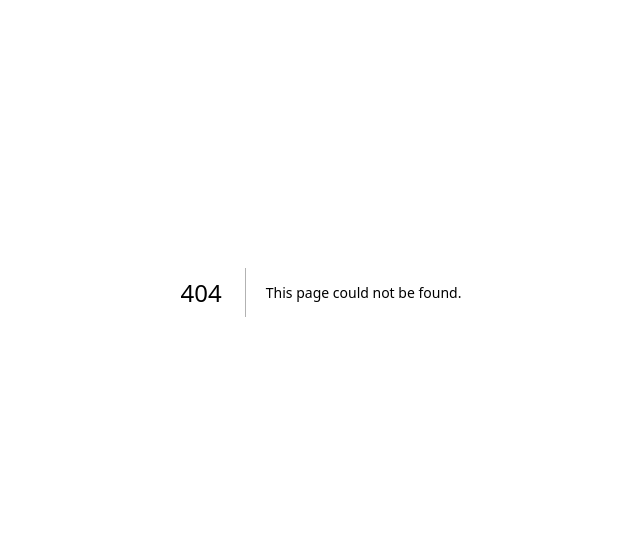
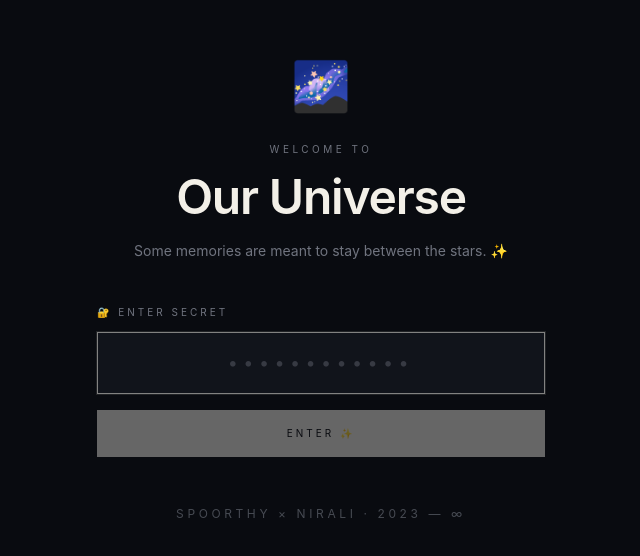
Before and after one commit to niralidbafna/spoorthy-museum, a Next.js app: page /unlock in a window 1280 px wide. Before the commit this address had no page. Shown: the part 108-664 px from the top of the page, without its empty margins (319-959 px from the left). Built offline with nearby package versions, Linux system fonts and the light colour scheme.

Commit message:
Implement unlock functionality with password protection and middleware for access control

```diff
--- /dev/null
+++ b/app/api/unlock/route.ts
@@ -0,0 +1,48 @@
+import { NextResponse } from 'next/server';
+
+export async function POST(request: Request) {
+  try {
+    const { password } = await request.json();
+
+    console.log('Password received:', !!password);
+    console.log(
+      'Environment password exists:',
+      !!process.env.MUSEUM_PASSWORD
+    );
+
+    if (
+      !password ||
+      password !== process.env.MUSEUM_PASSWORD
+    ) {
+      return NextResponse.json(
+        { error: 'Invalid password' },
+        { status: 401 }
+      );
+    }
+
+    const response = NextResponse.json({
+      success: true,
+    });
+
+    response.cookies.set({
+      name: 'museum_access',
+      value: 'granted',
+      httpOnly: true,
+      secure: false,
+      sameSite: 'lax',
+      path: '/',
+      maxAge: 60 * 60 * 24 * 30,
+    });
+
+    console.log('Museum access cookie set');
+
+    return response;
+  } catch (error) {
+    console.error('Unlock error:', error);
+
+    return NextResponse.json(
+      { error: 'Something went wrong' },
+      { status: 500 }
+    );
+  }
+}
--- /dev/null
+++ b/app/unlock/page.tsx
@@ -0,0 +1,5 @@
+import { MuseumPassword } from '@/components/MuseumPassword';
+
+export default function UnlockPage() {
+  return <MuseumPassword />;
+}
--- /dev/null
+++ b/components/MuseumPassword.tsx
@@ -0,0 +1,204 @@
+'use client';
+
+import { FormEvent, useState } from 'react';
+import { motion, AnimatePresence } from 'framer-motion';
+
+export function MuseumPassword() {
+  const [password, setPassword] = useState('');
+  const [error, setError] = useState('');
+  const [loading, setLoading] = useState(false);
+  const [wrongAttempt, setWrongAttempt] = useState(false);
+
+  const wrongMessages = [
+    "Hmm... you're in the wrong universe. 👀",
+    "That constellation doesn't exist here. 🌚",
+    "Nice try, astronaut. 🚀",
+    "The stars say... absolutely not. ✨",
+    "Access denied by the universe. 🌌",
+    "That wasn't the secret. Try again, explorer. 🪐",
+    "The universe doesn't recognize you... yet. 👀",
+    "Wrong coordinates, astronaut. 🚀",
+  ];
+
+  const handleSubmit = async (e: FormEvent<HTMLFormElement>) => {
+    e.preventDefault();
+
+    if (!password.trim() || loading) return;
+
+    setLoading(true);
+    setError('');
+
+    try {
+      const response = await fetch('/api/unlock', {
+        method: 'POST',
+        headers: {
+          'Content-Type': 'application/json',
+        },
+        body: JSON.stringify({ password }),
+      });
+
+      if (response.ok) {
+        window.location.href = '/';
+        return;
+      }
+
+      const message =
+        wrongMessages[
+          Math.floor(Math.random() * wrongMessages.length)
+        ];
+
+      setWrongAttempt(true);
+      setError(message);
+      setPassword('');
+
+      setTimeout(() => {
+        setWrongAttempt(false);
+      }, 500);
+    } catch (error) {
+      console.error('Unlock error:', error);
+
+      setError(
+        'Something went wrong somewhere in the universe. 🌌'
+      );
+    } finally {
+      setLoading(false);
+    }
+  };
+
+  return (
+    <main className="flex min-h-screen items-center justify-center bg-background px-6 text-dark">
+      <motion.div
+        initial={{ opacity: 0, y: 20 }}
+        animate={{ opacity: 1, y: 0 }}
+        transition={{
+          duration: 0.7,
+          ease: 'easeOut',
+        }}
+        className="w-full max-w-md"
+      >
+        {/* Universe symbol */}
+        <motion.div
+          initial={{ opacity: 0, scale: 0.8 }}
+          animate={{ opacity: 1, scale: 1 }}
+          transition={{
+            duration: 0.8,
+            delay: 0.1,
+          }}
+          className="mb-8 text-center text-5xl"
+        >
+          🌌
+        </motion.div>
+
+        {/* Heading */}
+        <div className="text-center">
+          <p className="text-[10px] uppercase tracking-[0.35em] text-muted">
+            WELCOME TO
+          </p>
+
+          <h1 className="mt-4 text-4xl font-semibold tracking-tight sm:text-5xl">
+            Our Universe
+          </h1>
+
+          <p className="mx-auto mt-4 max-w-sm text-sm leading-7 text-muted">
+            Some memories are meant to stay between the stars. ✨
+          </p>
+        </div>
+
+        {/* Password form */}
+        <motion.form
+          onSubmit={handleSubmit}
+          className="mt-10"
+          animate={
+            wrongAttempt
+              ? {
+                  x: [0, -8, 8, -6, 6, 0],
+                }
+              : {
+                  x: 0,
+                }
+          }
+          transition={{
+            duration: 0.4,
+          }}
+        >
+          <label
+            htmlFor="password"
+            className="mb-3 block text-[10px] uppercase tracking-[0.3em] text-muted"
+          >
+            🔐 Enter secret
+          </label>
+
+          <input
+            id="password"
+            type="password"
+            value={password}
+            onChange={(e) => {
+              setPassword(e.target.value);
+              setError('');
+            }}
+            placeholder="••••••••••••"
+            autoFocus
+            disabled={loading}
+            className="w-full border border-dark/20 bg-surface px-5 py-4 text-center text-lg tracking-[0.3em] outline-none transition-all duration-200 placeholder:text-muted/40 focus:border-dark/50 focus:ring-1 focus:ring-dark/10 disabled:cursor-not-allowed disabled:opacity-60"
+          />
+
+          <motion.button
+            type="submit"
+            disabled={loading || !password.trim()}
+            whileHover={{
+              scale: loading ? 1 : 1.02,
+            }}
+            whileTap={{
+              scale: loading ? 1 : 0.98,
+            }}
+            className="mt-4 w-full border border-dark bg-dark px-5 py-4 text-[10px] uppercase tracking-[0.3em] text-background transition-all duration-200 hover:bg-dark/90 disabled:cursor-not-allowed disabled:opacity-40"
+          >
+            {loading ? 'Searching the stars...' : 'Enter ✨'}
+          </motion.button>
+        </motion.form>
+
+        {/* Error message */}
+        <AnimatePresence mode="wait">
+          {error && (
+            <motion.div
+              key={error}
+              initial={{
+                opacity: 0,
+                y: -8,
+              }}
+              animate={{
+                opacity: 1,
+                y: 0,
+              }}
+              exit={{
+                opacity: 0,
+                y: -5,
+              }}
+              transition={{
+                duration: 0.3,
+              }}
+              className="mt-5 text-center"
+            >
+              <p className="text-sm text-muted">
+                {error}
+              </p>
+            </motion.div>
+          )}
+        </AnimatePresence>
+
+        {/* Tiny footer */}
+        <motion.p
+          initial={{ opacity: 0 }}
+          animate={{ opacity: 1 }}
+          transition={{
+            duration: 0.8,
+            delay: 0.8,
+          }}
+          className="mt-12 text-center text-[12px] uppercase tracking-[0.3em] text-muted/60"
+        >
+          SPOORTHY × NIRALI · 2023 — ∞
+        </motion.p>
+      </motion.div>
+    </main>
+  );
+}
```
Also changed, not shown: middleware.ts (added, +38 -0 lines), 1 other file (tests, documents, lock files or other folders).
